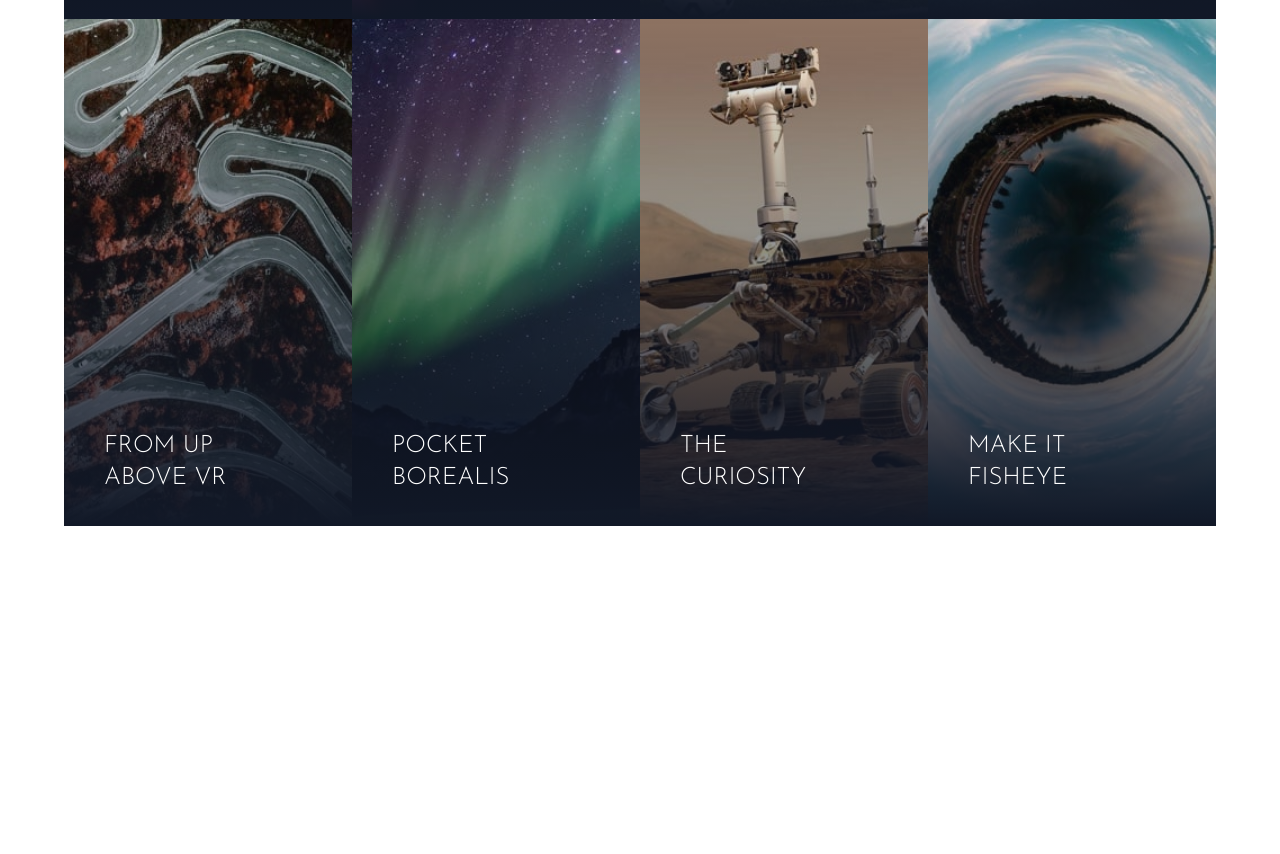
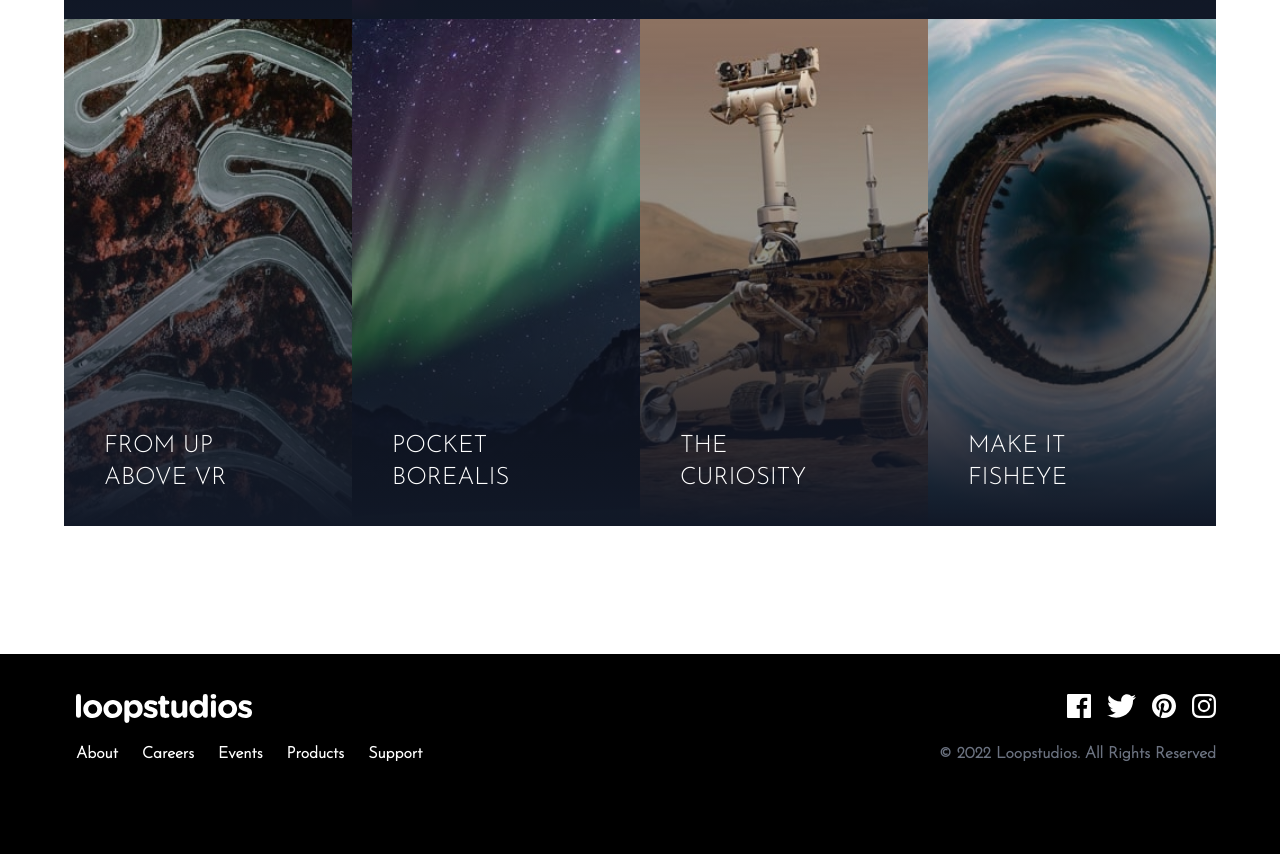
Before and after one commit to CarlCaraan/tailwind-project-02-loopstudios, a plain HTML site: page index.html in a window 1280 px wide. Shown: the part 2027-2881 px from the top of the page. Before the commit the page ends 2681 px from the top, so only its background shows below. Drawn offline with nearby package versions, Linux system fonts and the light colour scheme; files that its build step writes are made by us from their sources.

Commit message:
11/27/22

```diff
--- a/index.html
+++ b/index.html
@@ -270,6 +270,99 @@
         <!-- End Creations Container -->
     </section>
     <!-- ========== End Creation Section ========== -->
+
+    <!-- ========== Start Footer ========== -->
+    <footer class="bg-black">
+        <div class="container max-w-6xl py-10 mx-auto">
+            <div class="flex flex-col items-center mb-8 space-y-6
+            md:flex-row md:space-y-0 md:justify-between md:items-start">
+                <!-- Start Logo and Footer Navigation Wrapper -->
+                <div class="flex flex-col items-center space-y-8
+                md:items-start md:space-y-4">
+                    <!-- Logo -->
+                    <div class="h-8">
+                        <img class="w-44 md:ml-3" src="images/logo.svg" alt="Footer Logo">
+                    </div>
+
+                    <!-- Footer Navigation -->
+                    <div class="flex flex-col items-center space-y-4 font-bold text-white
+                    md:flex-row md:space-y-0 md:space-x-6 md:ml-3">
+                        <!-- Navlink 1 -->
+                        <div class="h-10 group">
+                            <a href="#">About</a>
+                            <div class="mx-2 group-hover:border-b group-hover:border-blue-50"></div>
+                        </div>
+                        <!-- Navlink 2 -->
+                        <div class="h-10 group">
+                            <a href="#">Careers</a>
+                            <div class="mx-2 group-hover:border-b group-hover:border-blue-50"></div>
+                        </div>
+                        <!-- Navlink 3 -->
+                        <div class="h-10 group">
+                            <a href="#">Events</a>
+                            <div class="mx-2 group-hover:border-b group-hover:border-blue-50"></div>
+                        </div>
+                        <!-- Navlink 4 -->
+                        <div class="h-10 group">
+                            <a href="#">Products</a>
+                            <div class="mx-2 group-hover:border-b group-hover:border-blue-50"></div>
+                        </div>
+                        <!-- Navlink 5 -->
+                        <div class="h-10 group">
+                            <a href="#">Support</a>
+                            <div class="mx-2 group-hover:border-b group-hover:border-blue-50"></div>
+                        </div>
+                    </div>
+                </div>
+                <!-- End Logo and Footer Navigation Wrapper -->
+
+                <!-- Start Social & Copyright Wrapper -->
+                <div class="flex flex-col items-start justify-between space-y-4 text-gray-500">
+
+                    <!-- Start Icons Container -->
+                    <div class="flex mx-auto items-center justify center space-x-4
+                    md:justify-end md:mr-0 ">
+                        <!-- Icon 1 -->
+                        <span class="h-8 group">
+                            <a href="#">
+                                <img src="images/icon-facebook.svg" alt="facebook" class="h-6">
+                            </a>
+                        </span>
+
+                        <!-- Icon 2 -->
+                        <span class="h-8 group">
+                            <a href="#">
+                                <img src="images/icon-twitter.svg" alt="twitter" class="h-6">
+                            </a>
+                        </span>
+
+                        <!-- Icon 3 -->
+                        <span class="h-8 group">
+                            <a href="#">
+                                <img src="images/icon-pinterest.svg" alt="pinterest" class="h-6">
+                            </a>
+                        </span>
+
+                        <!-- Icon 5 -->
+                        <span class="h-8 group">
+                            <a href="#">
+                                <img src="images/icon-instagram.svg" alt="instagram" class="h-6">
+                            </a>
+                        </span>
+                    </div>
+                    <!-- End Icons Container -->
+
+                    <!-- Copyright Text -->
+                    <div class="font-bold">
+                        &copy; 2022 Loopstudios. All Rights Reserved
+                    </div>
+
+                </div>
+                <!-- End Social & Copyright Wrapper -->
+            </div>
+        </div>
+    </footer>
+    <!-- ========== End Footer ========== -->
 </body>
 
 </html>
```
